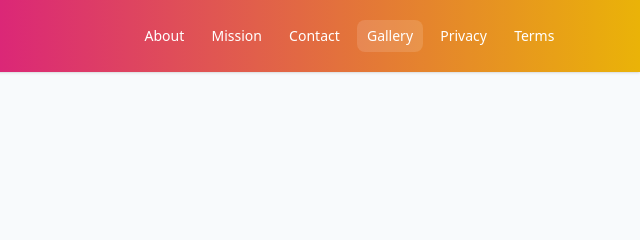
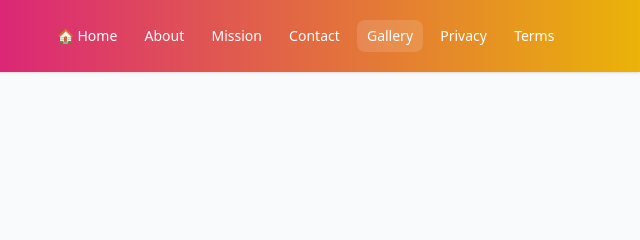
Before and after one commit to all-madrsa/all-madrsa, a plain HTML site: page gallery.html in a window 1280 px wide. Shown: the top 240 px of the page, 640-1280 px from the left. Drawn offline with nearby package versions, Linux system fonts and the light colour scheme; no server answers.

Commit message:
Update gallery.html

```diff
--- a/gallery.html
+++ b/gallery.html
@@ -22,6 +22,7 @@
   <div class="max-w-6xl mx-auto px-3 py-3 flex items-center justify-between">
     <a href="index.html" class="title-3d">Talimi Ittehad</a>
     <nav class="flex flex-wrap gap-2 text-sm text-white">
+       <a href="index.html" class="nav-link">🏠 Home</a>
       <a href="about.html" class="nav-link">About</a>
       <a href="mission.html" class="nav-link">Mission</a>
       <a href="contact.html" class="nav-link">Contact</a>
```
